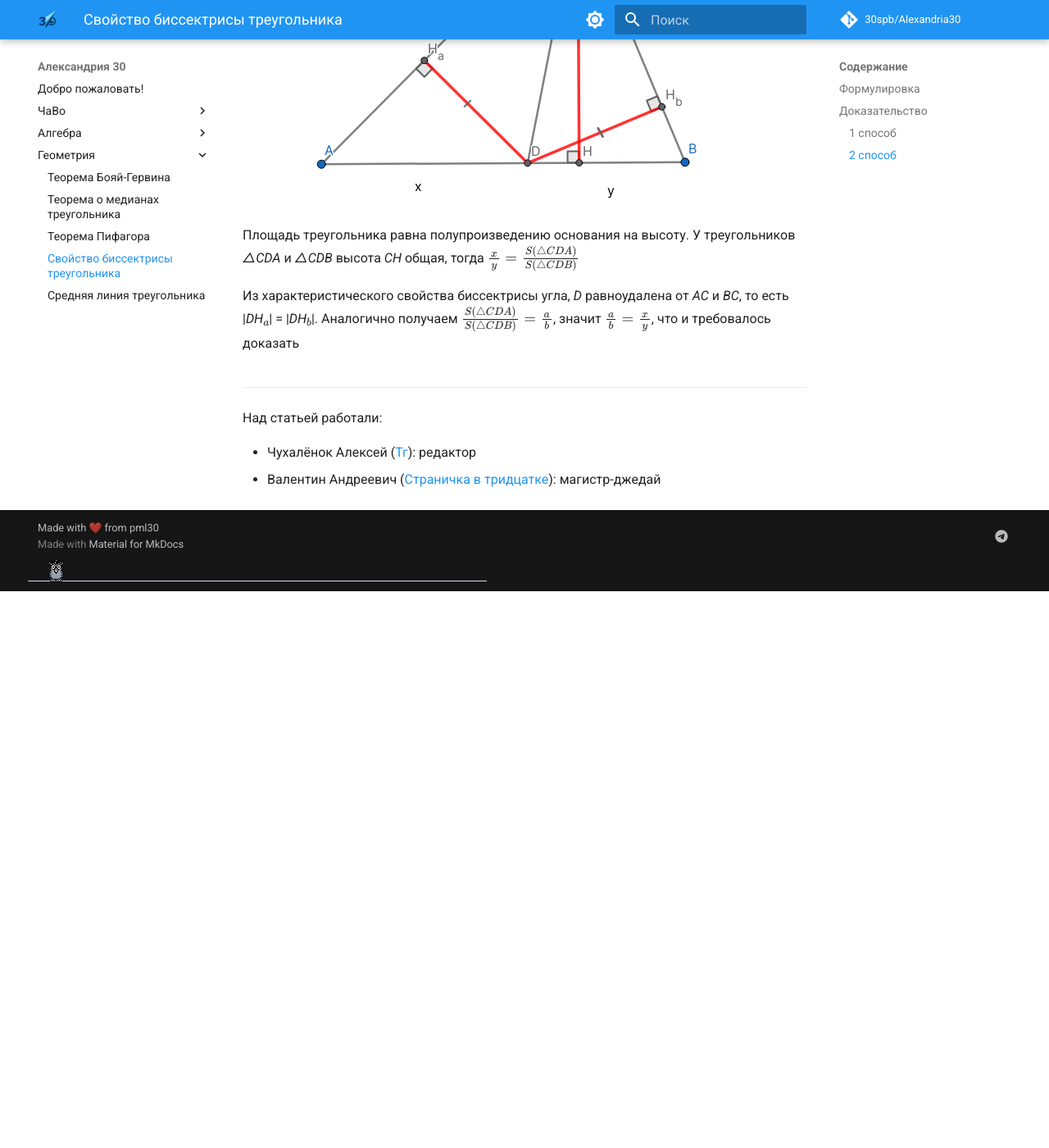
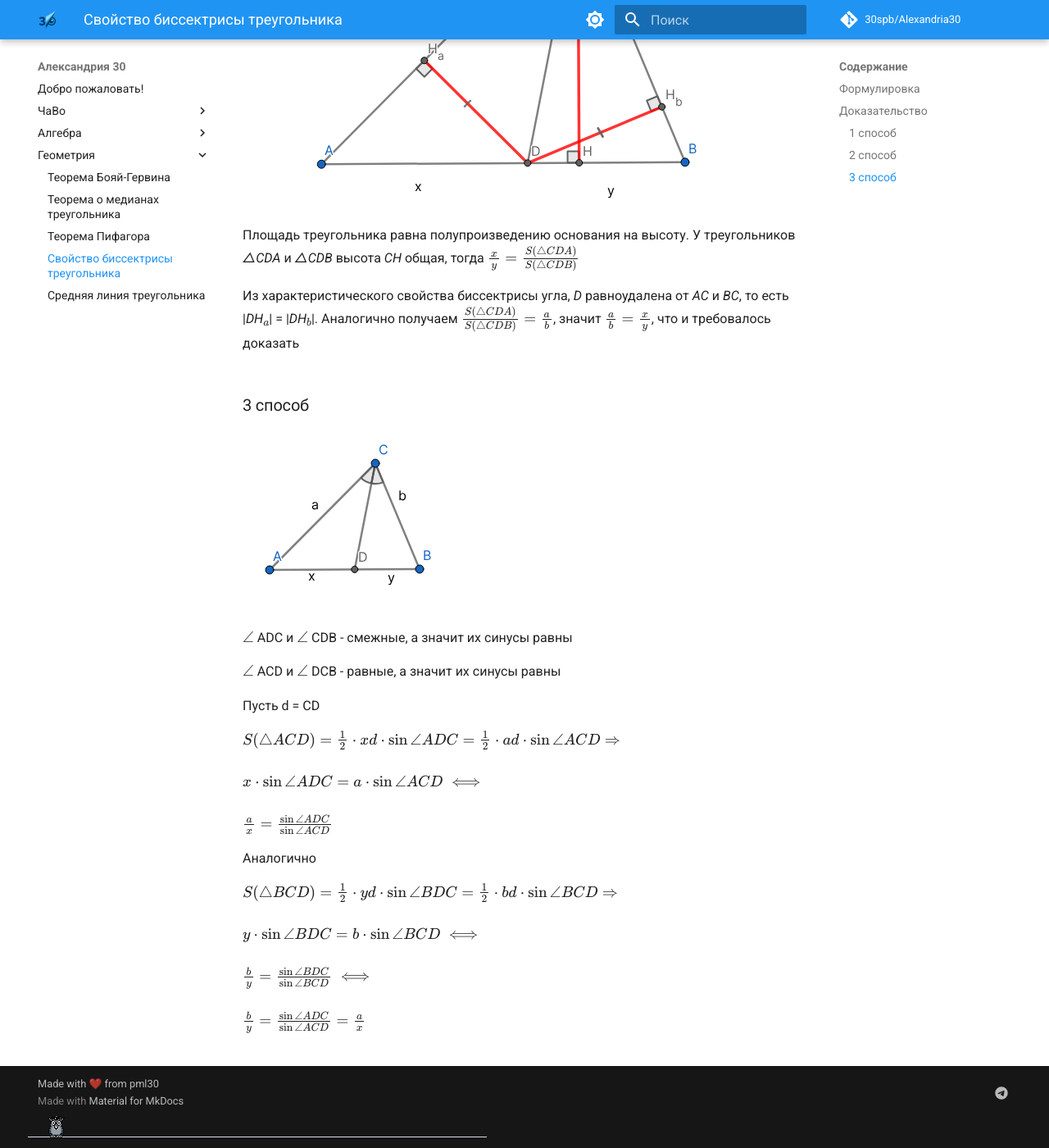
Before and after one commit to 30spb/Alexandria30, an MkDocs documentation site: the page built from docs/geometry/bissector_property.md, in a window 1280 px wide and 1400 px high, scrolled down 1841 px. Shown: the whole window at 82% size. Built offline with MkDocs 1.6.1 and Material for MkDocs 9.7.7, drawn with Linux system fonts in a browser that asks for light colours; comment, search, counter and statistics services are not loaded; before the commit the page ends 2562 px from its top, so only the background shows below that.

Commit message:
Поменял sin на \sin (#24)

```diff
--- a/docs/geometry/bissector_property.md
+++ b/docs/geometry/bissector_property.md
@@ -52,9 +52,27 @@ $\begin{array}{ll}
 
 </div>
 
----
+### 3 способ {#3-способ}
 
-Над статьей работали:
+![способ 3](../assets/geometry/bissector_property/given.svg "способ 3")
 
-- Чухалёнок Алексей ([Тг](https://t.me/AlexeyRoot)): редактор
-- Валентин Андреевич ([Страничка в тридцатке](https://school30.spb.ru/staff/~evstafyevva.shtml)): магистр-джедай
+<div style="overflow-x: auto; overflow-y: hidden" markdown="block">
+
+$\angle$ ADC и $\angle$ CDB - смежные, а значит их синусы равны
+
+$\angle$ ACD и $\angle$ DCB - равные, а значит их синусы равны
+
+Пусть d = CD
+
+$S(△ACD) = \frac{1}{2} \cdot xd \cdot \sin \angle ADC = \frac{1}{2} \cdot ad \cdot \sin \angle ACD \Rightarrow$ <br><br>
+$x \cdot \sin \angle ADC = a \cdot \sin \angle ACD \iff$ <br><br>
+$\frac{a}{x} = \frac{\sin \angle ADC}{\sin \angle ACD}$
+
+Аналогично
+
+$S(△BCD) = \frac{1}{2} \cdot yd \cdot \sin \angle BDC = \frac{1}{2} \cdot bd \cdot \sin \angle BCD \Rightarrow$ <br><br>
+$y \cdot \sin \angle BDC = b \cdot \sin \angle BCD \iff$ <br><br>
+$\frac{b}{y} = \frac{\sin \angle BDC}{\sin \angle BCD} \iff$ <br><br>
+$\frac{b}{y} = \frac{\sin \angle ADC}{\sin \angle ACD} = \frac{a}{x}$
+
+</div>
```
Also changed, not shown: docs/geometry/pythagorean_theorem.md (+2 -2 lines), docs/assets/geometry/bissector_property/way1.svg, docs/assets/geometry/pythagorean-theorem/converse.svg, docs/assets/geometry/pythagorean-theorem/way1.svg, docs/assets/geometry/pythagorean-theorem/way2.svg, docs/assets/geometry/pythagorean-theorem/way3.svg, docs/assets/geometry/triangle_median_theorem/median.svg, docs/assets/geometry/triangle_median_theorem/variant1.svg, docs/assets/geometry/triangle_median_theorem/variant2.svg, docs/assets/geometry/triangle_middle_line/sign.svg.
